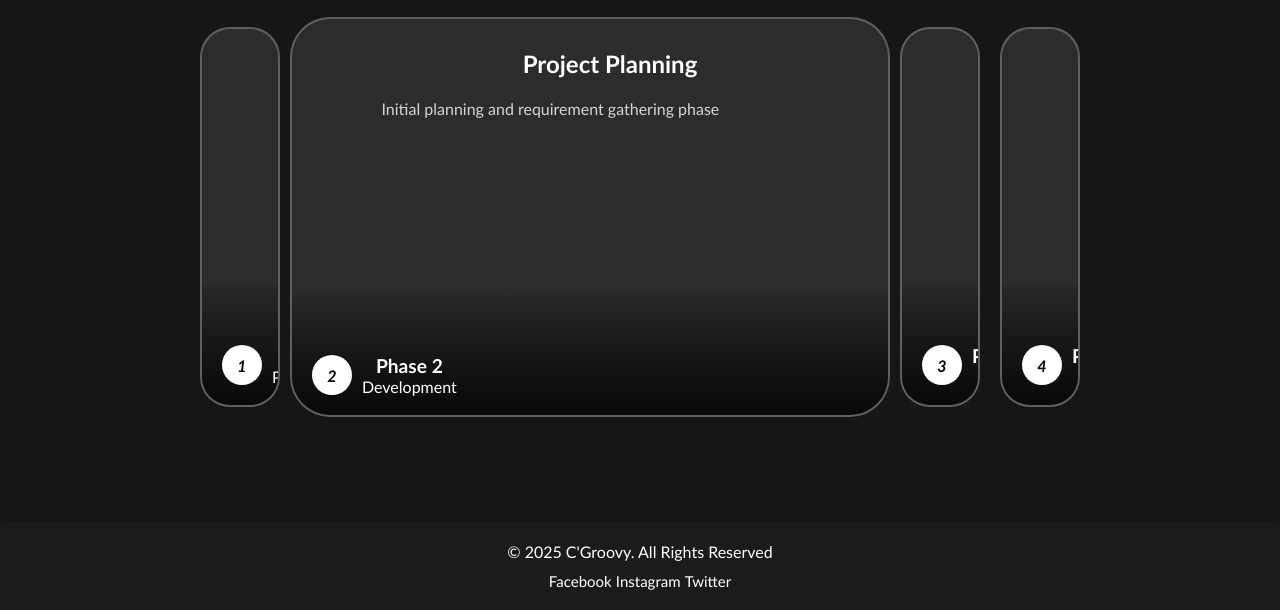
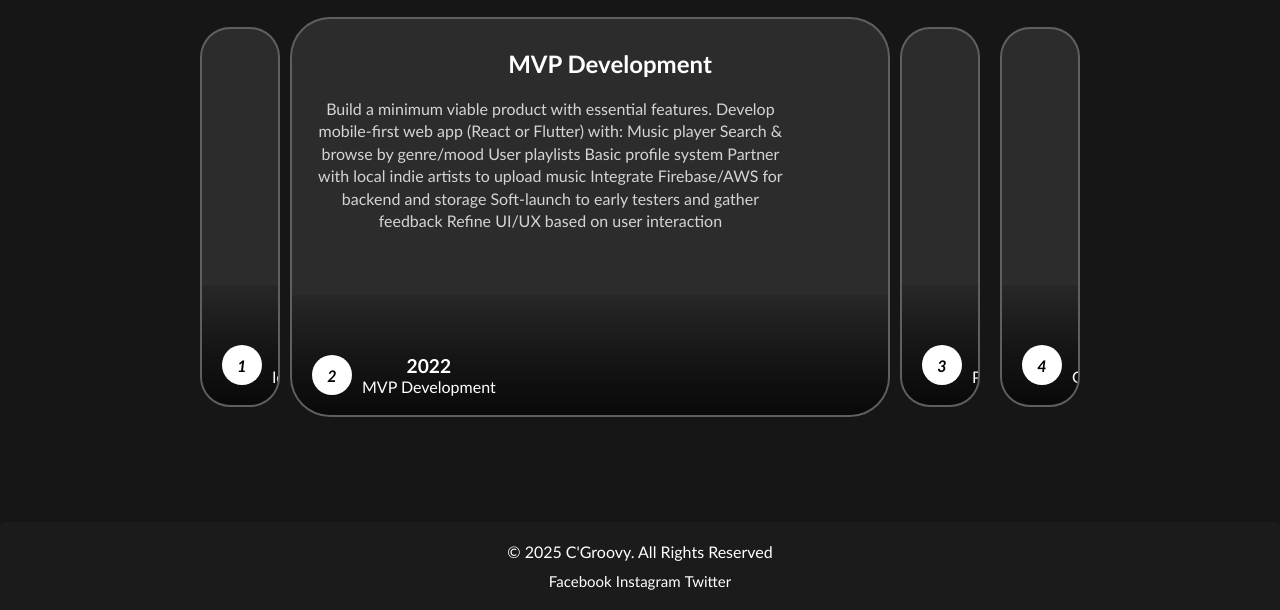
Before and after one commit to Dexoned/CGroovy, a plain HTML site: page aboutus.html in a window 1280 px wide. Both pictures are taken after a click on the element 840 px from the left and 1313 px from the top of the page. Shown: the part 1096-1706 px from the top of the page. Drawn offline with Linux system fonts and the light colour scheme.

Commit message:
isi about us

```diff
--- a/aboutus.html
+++ b/aboutus.html
@@ -87,8 +87,15 @@
             <div class="options">
                 <div class="option active">
                     <div class="content">
-                        <h3>Project Planning</h3>
-                        <p>Initial planning and requirement gathering phase</p>
+                        <h3>Ideation & Research</h3>
+                        <p>Define the brand, validate the market, and design the core experience.
+                            Conduct market research on competitors (Spotify, Joox, Apple Music).
+                            Identify key gaps: emotional personalization, indie artist support, Southeast Asian music promotion.
+                            Create user personas: Gen Z music lovers, indie artists, podcast fans.
+                            Brainstorm features like GroovyMix™, listening parties, and artist dashboards.
+                            Design brand identity (reddish theme, logo, typography).
+                            Assemble founding team (tech lead, UI/UX designer, music curator, business strategist).
+                        </p>
                     </div>
                     <div class="shadow"></div>
                     <div class="label">
@@ -96,15 +103,24 @@
                             <i class="fas fa-rocket">1</i>
                         </div>
                         <div class="info">
-                            <div class="main">Phase 1</div>
-                            <div class="sub">Project Initiation</div>
+                            <div class="main">2021</div>
+                            <div class="sub">Ideation & Research</div>
                         </div>
                     </div>
                 </div>
                 <div class="option" >
                     <div class="content">
-                        <h3>Project Planning</h3>
-                        <p>Initial planning and requirement gathering phase</p>
+                        <h3>MVP Development</h3>
+                        <p>Build a minimum viable product with essential features.
+                        Develop mobile-first web app (React or Flutter) with:
+                        Music player
+                        Search & browse by genre/mood
+                        User playlists
+                        Basic profile system
+                        Partner with local indie artists to upload music
+                        Integrate Firebase/AWS for backend and storage
+                        Soft-launch to early testers and gather feedback
+                        Refine UI/UX based on user interaction</p>
                     </div>
                     <div class="shadow"></div>
                     <div class="label">
@@ -112,15 +128,21 @@
                             <i class="fas fa-code">2</i>
                         </div>
                         <div class="info">
-                            <div class="main">Phase 2</div>
-                            <div class="sub">Development</div>
+                            <div class="main">2022</div>
+                            <div class="sub">MVP Development</div>
                         </div>
                     </div>
                 </div>
                 <div class="option" >
                     <div class="content">
-                        <h3>Project Planning</h3>
-                        <p>Initial planning and requirement gathering phase</p>
+                        <h3>Public Launch</h3>
+                        <p>Open C’Groovy to the public and attract first 10,000 users.
+                        Launch mobile app on Android/iOS and web
+                        Promote on TikTok, Instagram, Twitter via micro-influencers
+                        Introduce mood-based GroovyMix™ playlists and social listening rooms
+                        Launch exclusive indie EPs or live session recordings
+                        Add feedback features and community channels (e.g., Discord)
+                        Implement basic monetization (ads, artist support tips)</p>
                     </div>
                     <div class="shadow"></div>
                     <div class="label">
@@ -128,15 +150,22 @@
                             <i class="fas fa-test">3</i>
                         </div>
                         <div class="info">
-                            <div class="main">Phase 3</div>
-                            <div class="sub">Testing</div>
+                            <div class="main">2023</div>
+                            <div class="sub">Public Launch</div>
                         </div>
                     </div>
                 </div>
                 <div class="option">
                     <div class="content">
-                        <h3>Project Planning</h3>
-                        <p>Initial planning and requirement gathering phase</p>
+                        <h3>Growth & Monetization</h3>
+                        <p>Scale user base, improve artist tools, and introduce revenue models.
+                        Launch premium plans (ad-free, HD audio, early access content)
+                        Roll out artist dashboard: analytics, fan insights, revenue tracking
+                        Add podcasts, interviews, and storytelling playlists
+                        Develop algorithmic discovery features (similar to Spotify Wrapped)
+                        Partner with universities and music festivals for community growth
+                        Integrate payment gateways (GoPay, ShopeePay, PayPal)
+                        Reach 100,000+ monthly active users</p>
                     </div>
                     <div class="shadow"></div>
                     <div class="label">
@@ -144,8 +173,8 @@
                             <i class="fas fa-check">4</i>
                         </div>
                         <div class="info">
-                            <div class="main">Phase 4</div>
-                            <div class="sub">Launch</div>
+                            <div class="main">2024</div>
+                            <div class="sub">Growth & Monetization</div>
                         </div>
                     </div>
                 </div>
```
